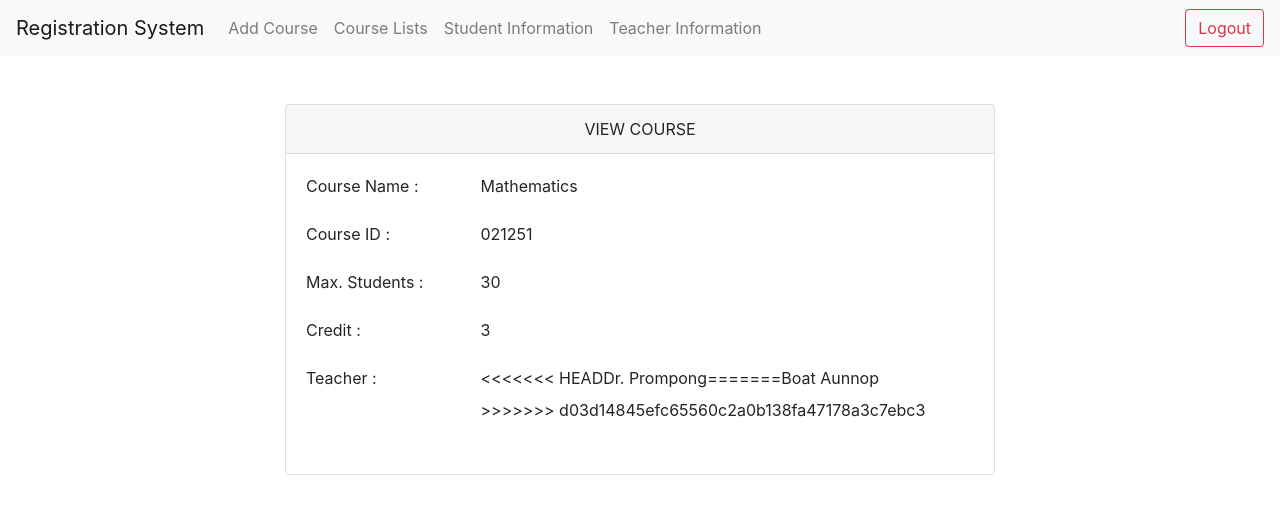
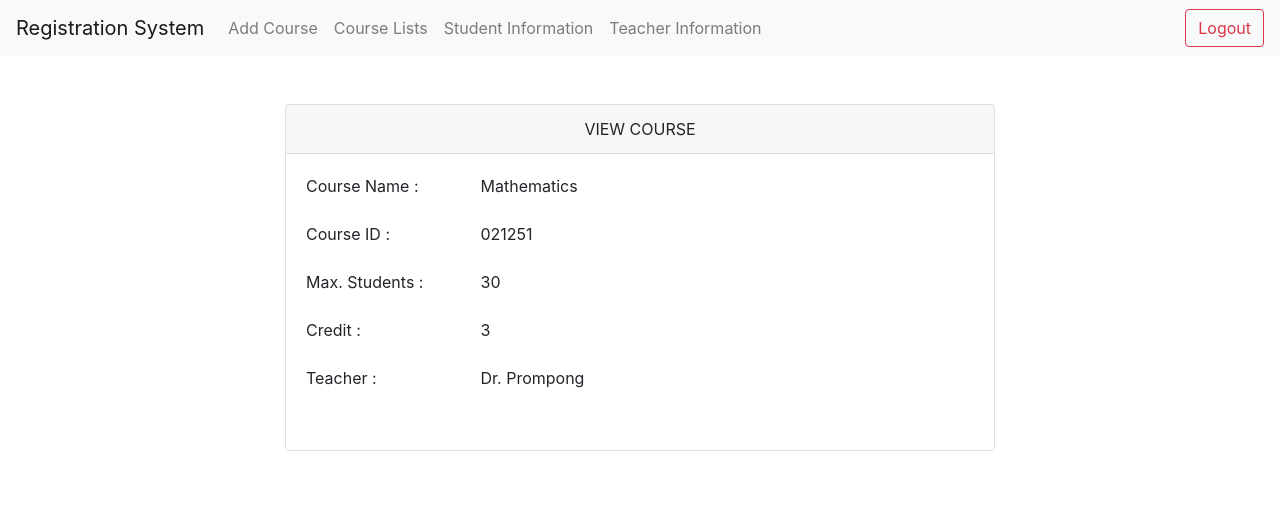
Before and after one commit to pasakornCAMT/registration-system-project, an Angular app in the folder my-app/: page /view-course in a window 1280 px wide. Shown: the top 514 px of the page. Built offline with nearby package versions, Linux system fonts and the light colour scheme.

Commit message:
Fix confict

```diff
--- a/my-app/src/app/course/view-course/view-course.component.html
+++ b/my-app/src/app/course/view-course/view-course.component.html
@@ -36,11 +36,7 @@
                 <label id="teacher" class="col-sm-3 ">Teacher :</label>
                 <div class="col-sm-9">
                   <div class="input-group mb-3">
-<<<<<<< HEAD
                     <label>Dr. Prompong</label>
-=======
-                    <label >Boat Aunnop</label>
->>>>>>> d03d14845efc65560c2a0b138fa47178a3c7ebc3
                   </div>
                 </div>
               </div>
```
